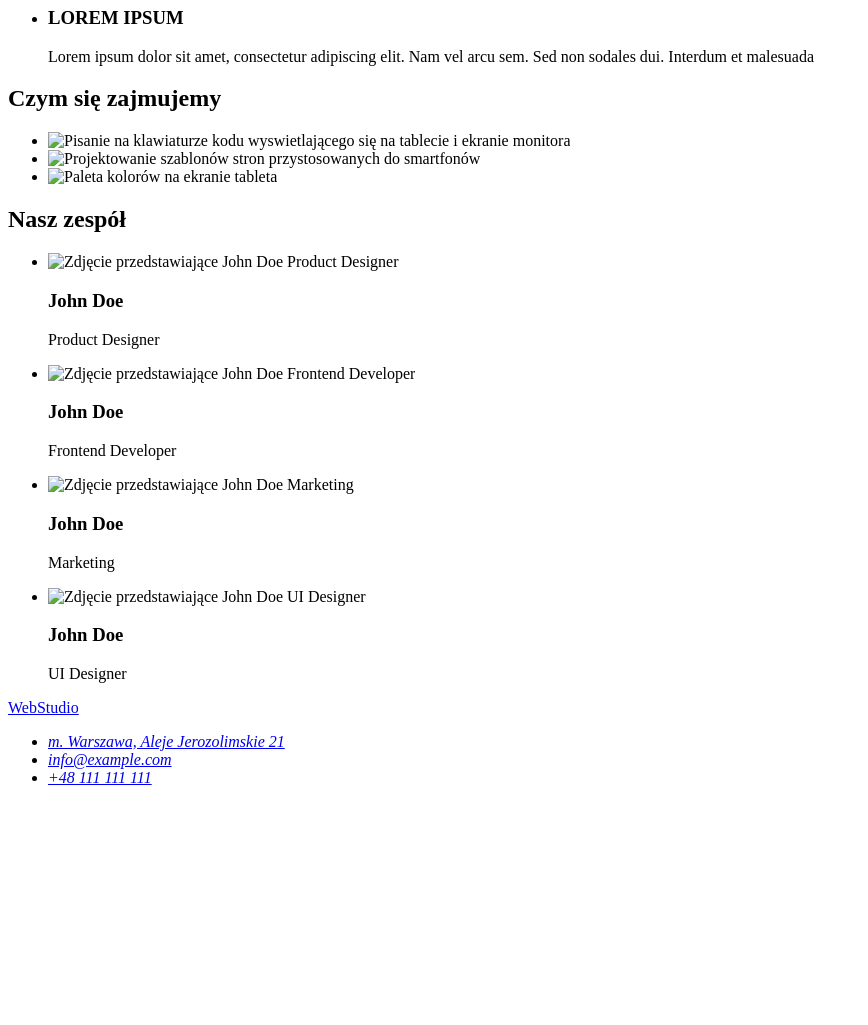
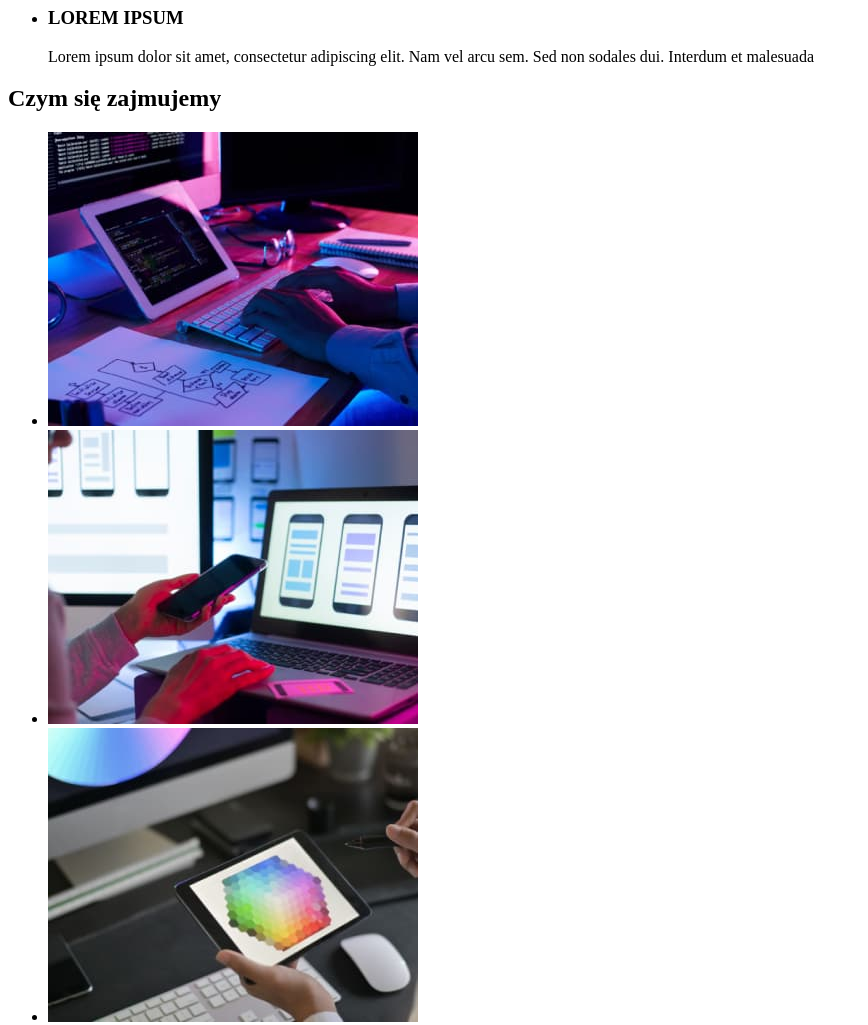
Before and after one commit to karolinascieszko/goit-markup-hw-01, a plain HTML site: page index.html in a window 1280 px wide. Shown: the part 480-1505 px from the top of the page, without its empty margins (0-868 px from the left). Before the commit the page ends 1283 px from the top, so only its background shows below. Drawn offline with Linux system fonts and the light colour scheme; the site is published under a folder, as on GitHub Pages, so addresses that start at the root find nothing.

Commit message:
Update index.html
zmiana ścieżki images

```diff
--- a/index.html
+++ b/index.html
@@ -66,7 +66,7 @@
         <ul>
           <li>
             <img
-              src="/images/about-us/about-us-img1.jpg"
+              src="./images/about-us/about-us-img1.jpg"
               alt="Pisanie na klawiaturze kodu wyswietlającego się na tablecie i ekranie monitora"
               width="370"
               height="294"
@@ -74,7 +74,7 @@
           </li>
           <li>
             <img
-              src="/images/about-us/about-us-img2.jpg"
+              src="./images/about-us/about-us-img2.jpg"
               alt="Projektowanie szablonów stron przystosowanych do smartfonów"
               width="370"
               height="294"
@@ -82,7 +82,7 @@
           </li>
           <li>
             <img
-              src="/images/about-us/about-us-img3.jpg"
+              src="./images/about-us/about-us-img3.jpg"
               alt="Paleta kolorów na ekranie tableta"
               width="370"
               height="294"
@@ -96,7 +96,7 @@
         <ul>
           <li>
             <img
-              src="/images/team/team-img1.jpg"
+              src="./images/team/team-img1.jpg"
               alt="Zdjęcie przedstawiające John Doe Product Designer"
               width="270"
               height="260"
@@ -106,7 +106,7 @@
           </li>
           <li>
             <img
-              src="/images/team/team-img2.jpg"
+              src="./images/team/team-img2.jpg"
               alt="Zdjęcie przedstawiające John Doe Frontend Developer"
               width="270"
               height="260"
@@ -116,7 +116,7 @@
           </li>
           <li>
             <img
-              src="/images/team/team-img3.jpg"
+              src="./images/team/team-img3.jpg"
               alt="Zdjęcie przedstawiające John Doe Marketing"
               width="270"
               height="260"
@@ -126,7 +126,7 @@
           </li>
           <li>
             <img
-              src="/images/team/team-img4.jpg"
+              src="./images/team/team-img4.jpg"
               alt="Zdjęcie przedstawiające John Doe UI Designer"
               width="270"
               height="260"
```
